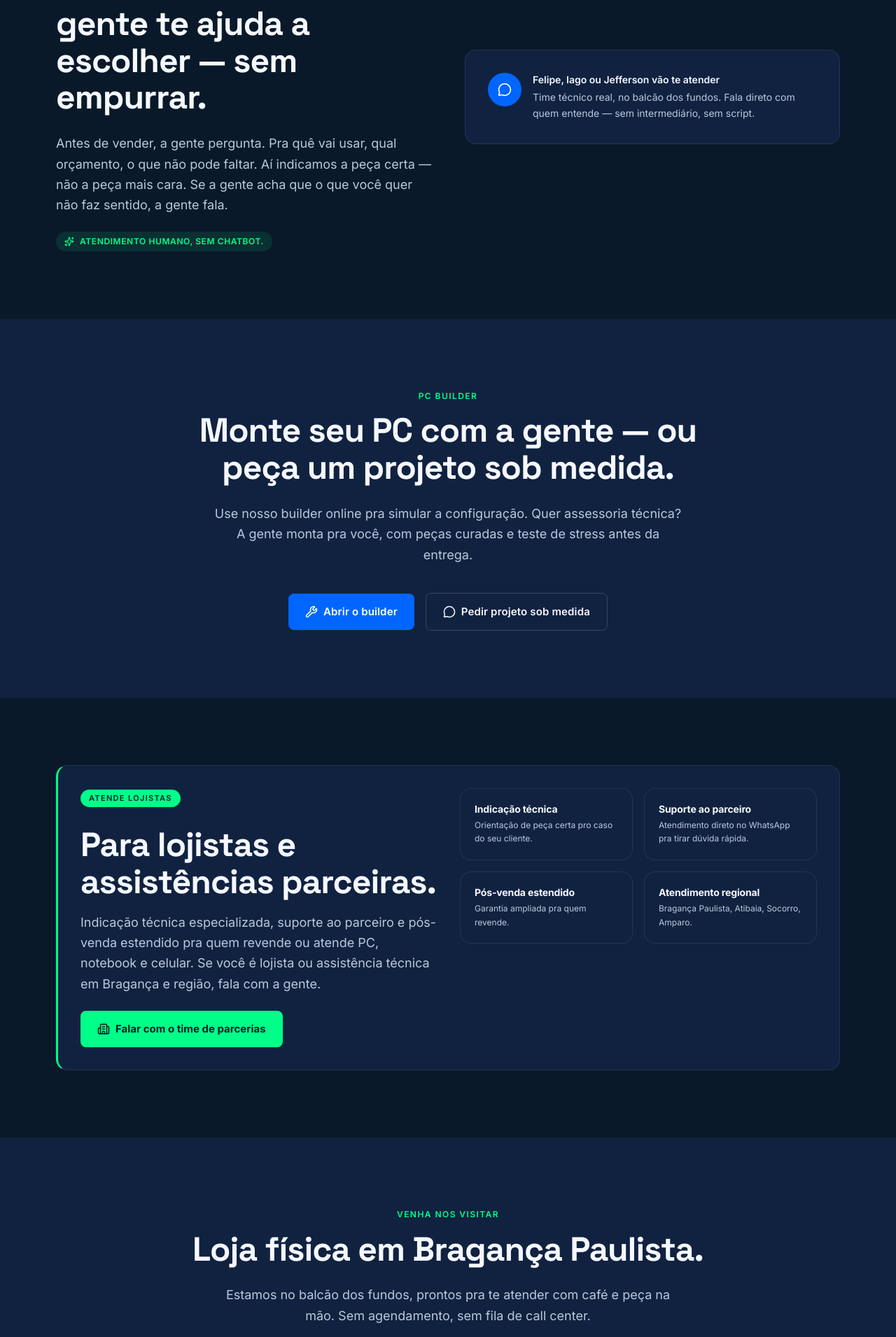
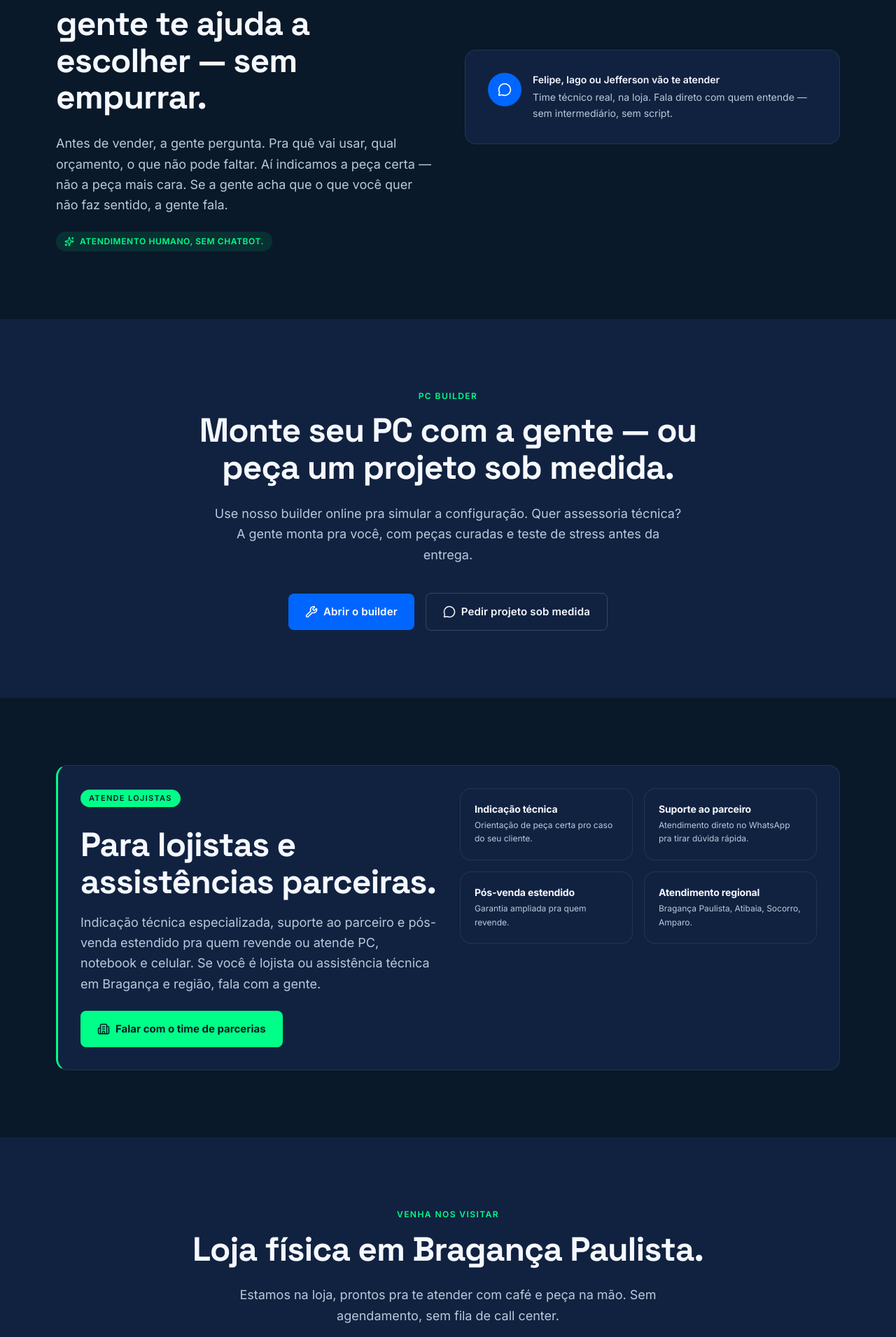
Before and after one commit to iflcosta/cyber-tech, a Next.js app: page / in a window 1280 px wide. Shown: the part 1770-3680 px from the top of the page at 70% size. Built offline with nearby package versions, Linux system fonts and the light colour scheme; no server answers.

Commit message:
fix(copy): remove 'balcao dos fundos' (informacao sensivel)
Substitui 2 mencoes por 'na loja':
* Curadoria: 'Time tecnico real, na loja'
* Contato: 'Estamos na loja, prontos pra te atender'

Pedido do Iago em 2026-06-19. CRM fica intocado (projeto paralelo).

```diff
--- a/src/app/page.tsx
+++ b/src/app/page.tsx
@@ -97,7 +97,7 @@ export default async function Home({ searchParams }: { searchParams: Promise<{ s
                       Felipe, Iago ou Jefferson vão te atender
                     </p>
                     <p className="text-sm text-[var(--color-text-on-dark-muted)] leading-relaxed">
-                      Time técnico real, no balcão dos fundos. Fala direto com quem entende — sem intermediário, sem script.
+                      Time técnico real, na loja. Fala direto com quem entende — sem intermediário, sem script.
                     </p>
                   </div>
                 </div>
@@ -187,7 +187,7 @@ export default async function Home({ searchParams }: { searchParams: Promise<{ s
               Loja física em Bragança Paulista.
             </h2>
             <p className="text-base sm:text-lg text-[var(--color-text-on-dark-muted)] max-w-2xl mx-auto mb-10 leading-relaxed">
-              Estamos no balcão dos fundos, prontos pra te atender com café e peça na mão. Sem agendamento, sem fila de call center.
+              Estamos na loja, prontos pra te atender com café e peça na mão. Sem agendamento, sem fila de call center.
             </p>
             <div className="inline-flex flex-col items-start gap-3 card" style={{ padding: "2rem", textAlign: "left" }}>
               <div className="flex items-center gap-2 text-[var(--color-text-on-dark)]">
```
